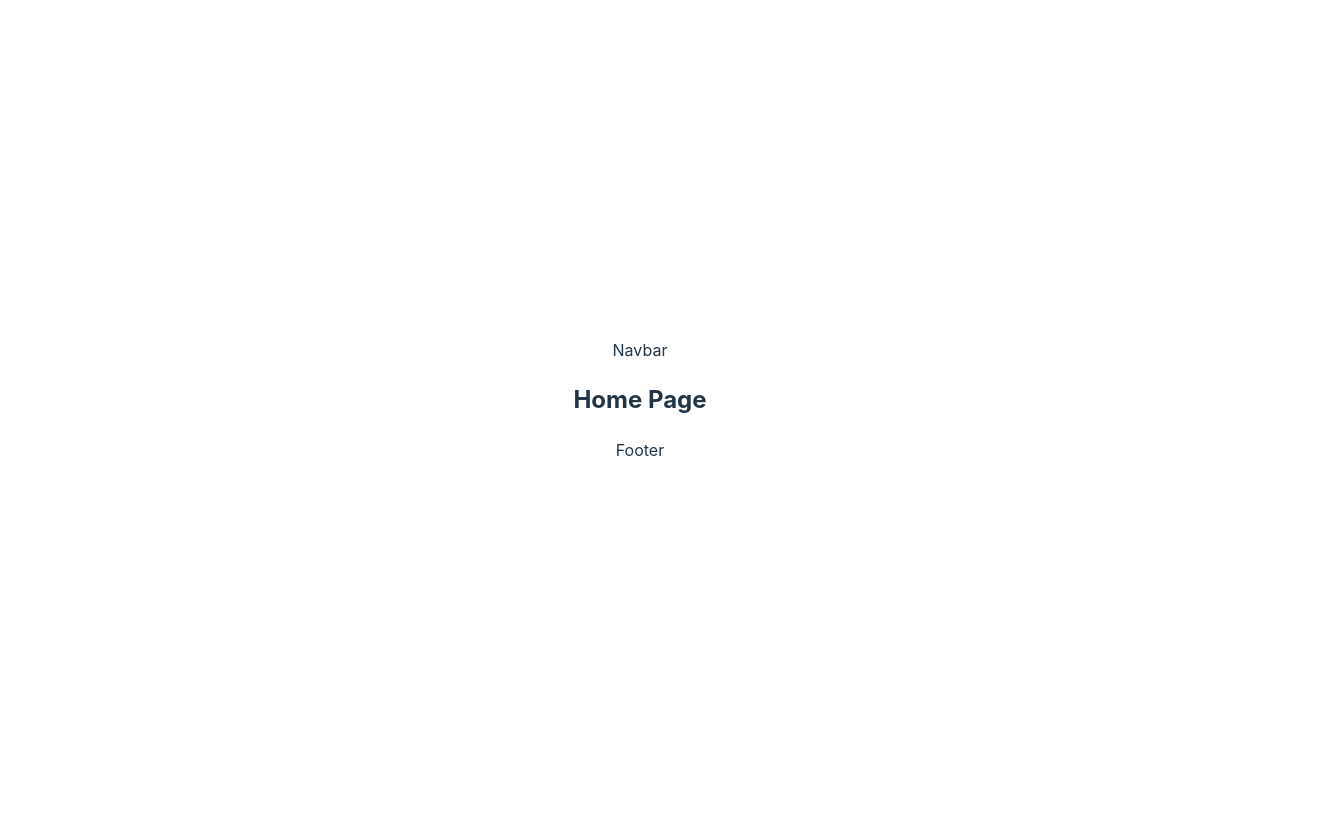
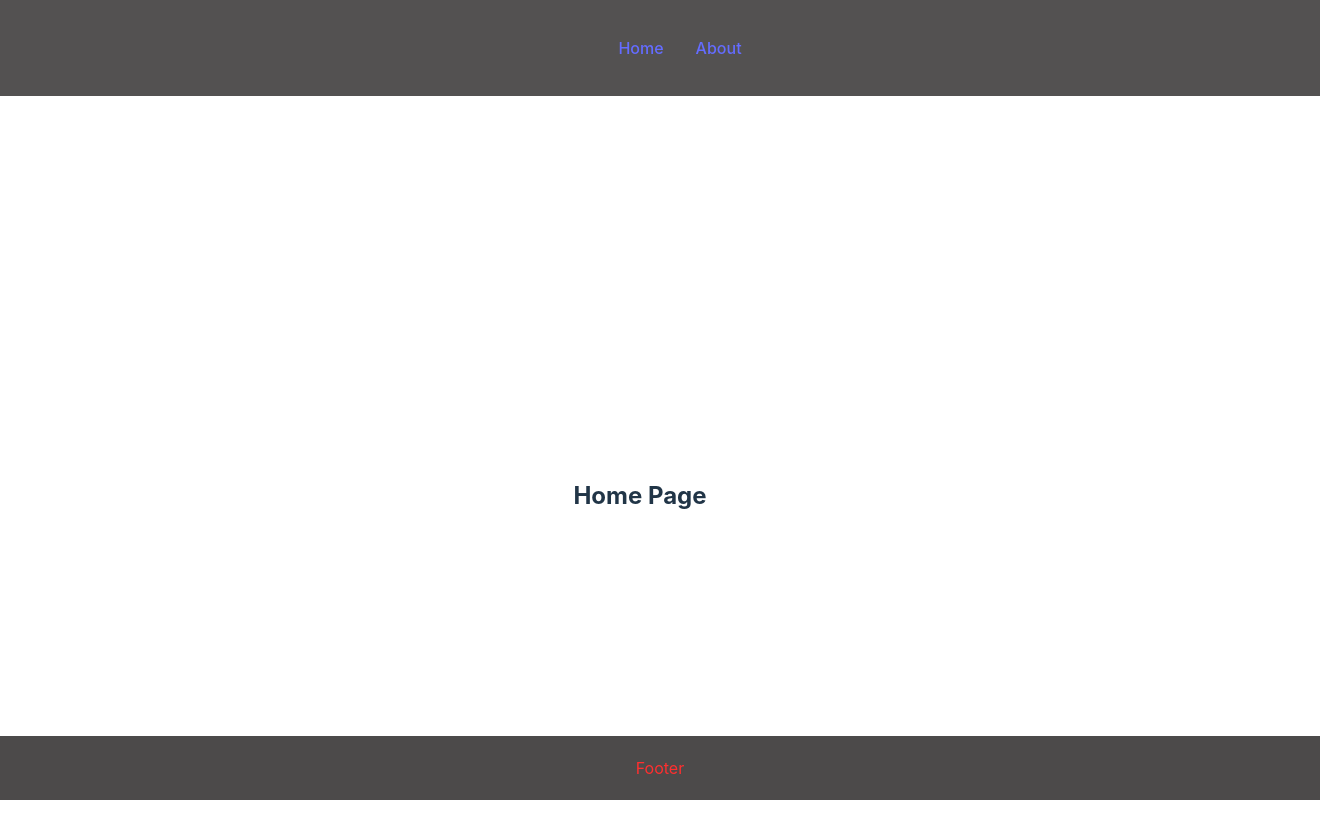
Before and after one commit to Memoryman2022/Project-2, a React (Vite) app in the folder frontend/: page / in a window 1280 px wide. Shown: the top 838 px of the page, 1320 px wide, since content can reach past the window. Before the commit the page ends 800 px from the top, so only its background shows below. Built offline with nearby package versions, Linux system fonts and the light colour scheme.

Commit message:
initial style

```diff
--- a/frontend/src/App.css
+++ b/frontend/src/App.css
@@ -1,6 +1,56 @@
 #root {
-  max-width: 1280px;
-  margin: 0 auto;
-  padding: 2rem;
+  width: 100%;
+  height: 100vh;
+  margin: 0;
+  padding: 0;
   text-align: center;
 }
+
+/*NAVBAR*/
+nav {
+  background-color: #535151;
+  padding: 20px;
+  width: 100%;
+  color: #ff2f2f;
+  text-align: center;
+}
+
+li {
+  display: inline;
+  margin: 1rem;
+}
+
+a:hover {
+  text-decoration: underline;
+}
+/*FOOTER*/
+.footer {
+  position: fixed;
+  left: 0;
+  bottom: 0;
+  width: 100%;
+  background-color: #4c4a4a;
+  padding: 20px;
+  color: #ff2f2f;
+  text-align: center;
+}
+
+/*HOME PAGE*/
+
+.home-container {
+  display: flex;
+  justify-content: center;
+  align-items: center;
+  width: 100%;
+  height: 100vh;
+}
+
+/*ABOUT PAGE*/
+
+.about-container {
+  display: flex;
+  justify-content: center;
+  align-items: center;
+  width: 100%;
+  height: 100vh;
+}
--- a/frontend/src/components/Navbar.jsx
+++ b/frontend/src/components/Navbar.jsx
@@ -1,7 +1,19 @@
 import { Link, useNavigate } from "react-router-dom";
+import React from "react";
 
 export default function Navbar() {
   const navigate = useNavigate();
 
-  return <div className="navbar">Navbar</div>;
+  return (
+    <nav>
+      <ul>
+        <li>
+          <Link to="/">Home</Link>
+        </li>
+        <li>
+          <Link to="/about">About</Link>
+        </li>
+      </ul>
+    </nav>
+  );
 }
--- a/frontend/src/pages/About.jsx
+++ b/frontend/src/pages/About.jsx
@@ -2,7 +2,11 @@ import React from "react";
 import { Link } from "react-router-dom";
 
 function About() {
-  return <h2>About Page</h2>;
+  return (
+    <div className="about-container">
+      <h2>About Page</h2>
+    </div>
+  );
 }
 
 export default About;
--- a/frontend/src/pages/Home.jsx
+++ b/frontend/src/pages/Home.jsx
@@ -2,6 +2,12 @@ import React from "react";
 import { Link } from "react-router-dom";
 
 function Home() {
-  return <h2>Home Page</h2>;
+  return (
+    <div className="home-container">
+      <div className="home-Div">
+        <h2>Home Page</h2>
+      </div>
+    </div>
+  );
 }
 export default Home;
```
